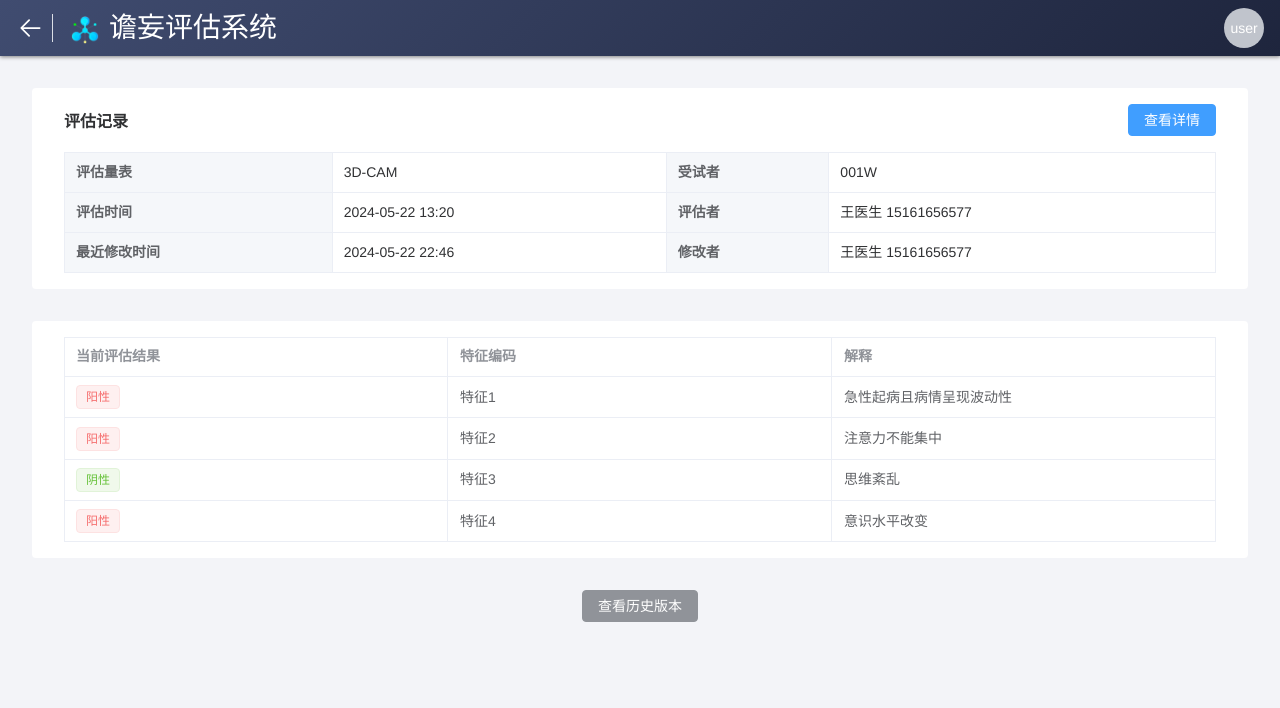
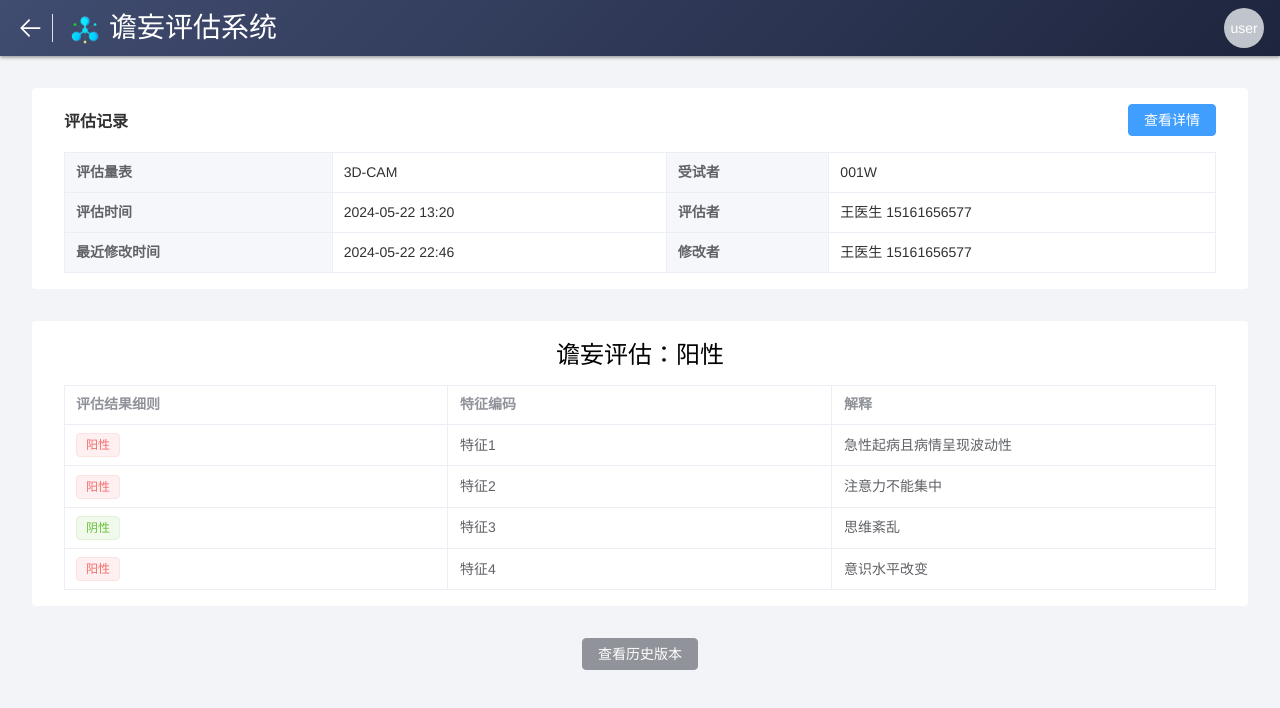
Before and after one commit to whqwq/DeliriumAssess_front, a Vue app: page /assessmentResult in a window 1280 px wide. Shown: the top 708 px of the page. Built offline with nearby package versions, Linux system fonts and the light colour scheme.

Commit message:
feat add assess result summarize

```diff
--- a/src/views/assessment/AssessmentResult.vue
+++ b/src/views/assessment/AssessmentResult.vue
@@ -21,9 +21,10 @@
       </el-descriptions>
     </div>
     <div class="result-main">
+      <div class="result-main-title inner-center">谵妄评估：{{ assessResultSum }}</div>
       <div class="result-main-table-container">
         <el-table :data="record.assessResults" border style="width: 100%">
-          <el-table-column prop="positive" label="当前评估结果">
+          <el-table-column prop="positive" label="评估结果细则">
             <template #default="scope">
               <el-tag type="danger" v-if="scope.row.positive">阳性</el-tag>
               <el-tag type="success" v-else>阴性</el-tag>
@@ -70,7 +71,7 @@
 <script setup>
 import { featureDescriptionMap, getFakeRecord } from './const.js'
 import Topbar from '@/components/system/Topbar.vue'
-import { ref } from 'vue'
+import { ref, computed } from 'vue'
 import { useRoute, useRouter } from 'vue-router'
 const route = useRoute()
 const router = useRouter()
@@ -101,6 +102,10 @@ const recordHistory = ref([
     status: -1
   }
 ])
+const assessResultSum = computed(() => {
+  const positives = record.value.assessResults.map(r => r.positive)
+  return positives[0] && positives[1] && (positives[2] || positives[3]) ? '阳性' : '阴性'
+})
 const gotoRecordDetails = (recordId) => {
   router.push({ path: '/recordDetails', query: { recordId } })
 }
@@ -121,7 +126,13 @@ const gotoRecordDetails = (recordId) => {
     margin-bottom: 32px;
     background-color: white;
     border-radius: 4px;
-    .result-main-tabel-container {
+    .result-main-title {
+      font-size: 24px;
+      font-weight: 500;
+      line-height: 1.5;
+      margin-bottom: 12px;
+    }
+    .result-main-table-container {
       width: 100%;
     }
   }
```
